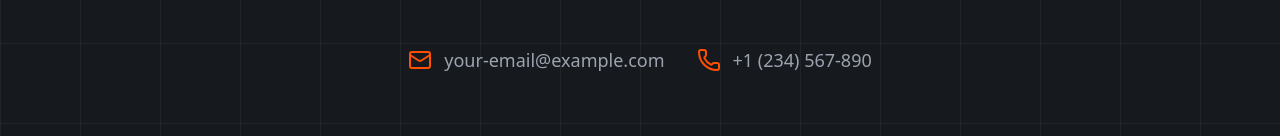
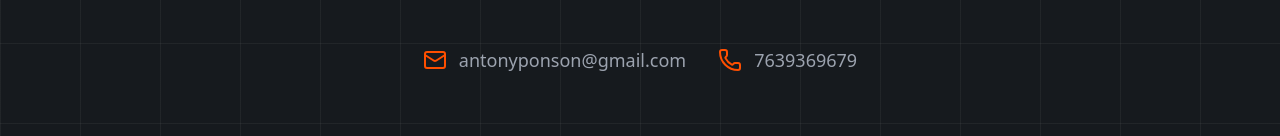
Before and after one commit to anthonyponson/portfolio-2025, a Next.js app: page / in a window 1280 px wide. Shown: the part 3988-4124 px from the top of the page. Built offline with nearby package versions, Linux system fonts and the light colour scheme.

Commit message:
portfolio

```diff
--- a/app/components/Footer.tsx
+++ b/app/components/Footer.tsx
@@ -26,6 +26,7 @@ const Footer = () => {
           Interested in Hiring me?
         </h2>
 
+
         {/* --- PRIMARY ACTION: Download Resume Button --- */}
         <div className="mt-12">
           <a
@@ -45,14 +46,14 @@ const Footer = () => {
             className="group flex items-center gap-3 text-lg text-secondary hover:text-primary transition-colors duration-300"
           >
             <Mail size={24} className="text-accent" />
-            <span>your-email@example.com</span>
+            <span>antonyponson@gmail.com</span>
           </a>
           <a
             href="tel:+1234567890"
             className="group flex items-center gap-3 text-lg text-secondary hover:text-primary transition-colors duration-300"
           >
             <Phone size={24} className="text-accent" />
-            <span>+1 (234) 567-890</span>
+            <span>7639369679</span>
           </a>
         </div>
 
@@ -63,10 +64,10 @@ const Footer = () => {
           </p>
           <div className="flex gap-6 order-1 sm:order-2">
             {/* LinkedIn is crucial for job hunting */}
-            <a href="#" target="_blank" rel="noopener noreferrer" className="text-secondary hover:text-accent transition-colors duration-300">
+            <a href="https://www.linkedin.com/in/anthonyponson/" target="_blank" rel="noopener noreferrer" className="text-secondary hover:text-accent transition-colors duration-300">
               <Linkedin size={24} />
             </a>
-            <a href="#" target="_blank" rel="noopener noreferrer" className="text-secondary hover:text-accent transition-colors duration-300">
+            <a href="https://www.instagram.com/antonyponson/?next=%2F" target="_blank" rel="noopener noreferrer" className="text-secondary hover:text-accent transition-colors duration-300">
               <Instagram size={24} />
             </a>
           </div>
```
